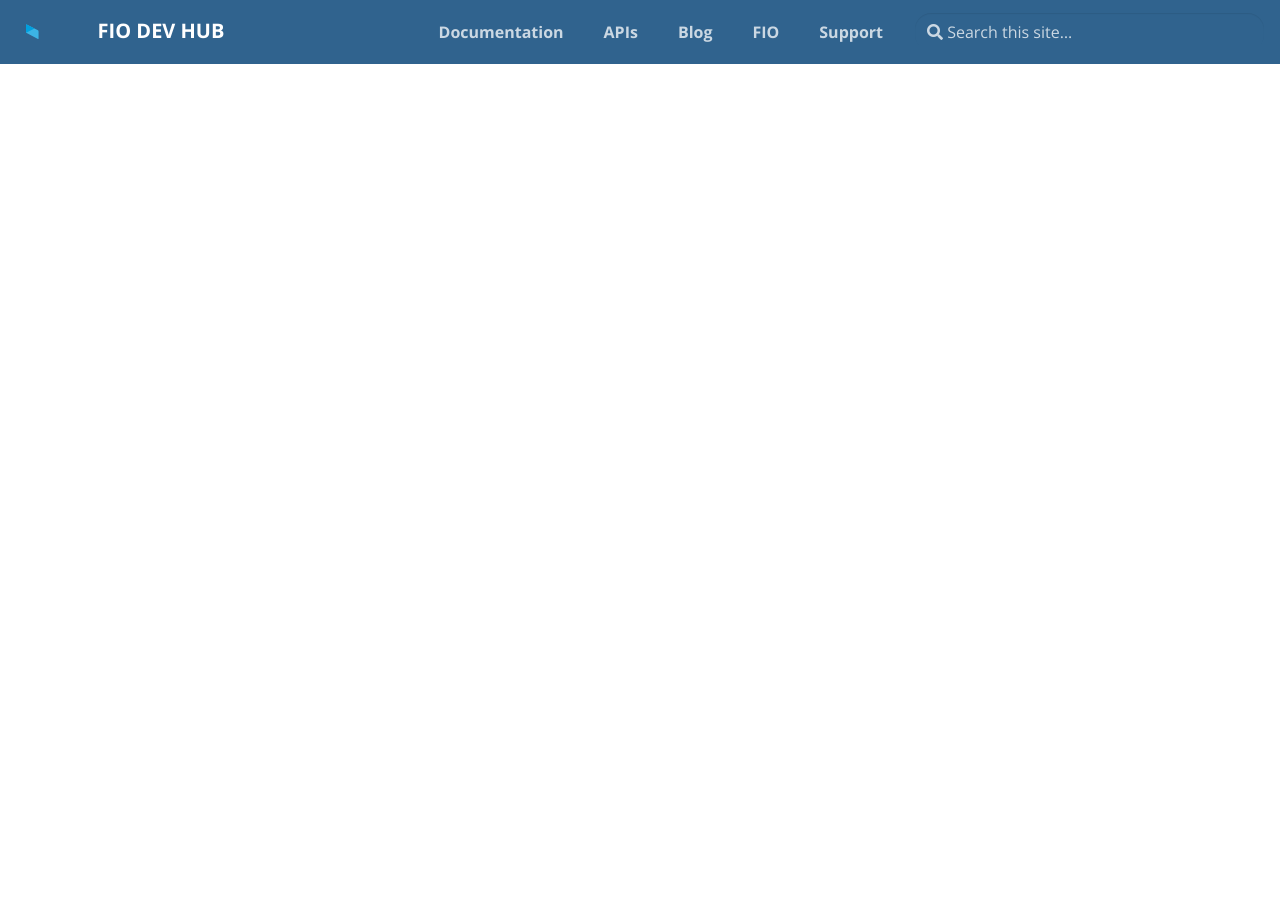
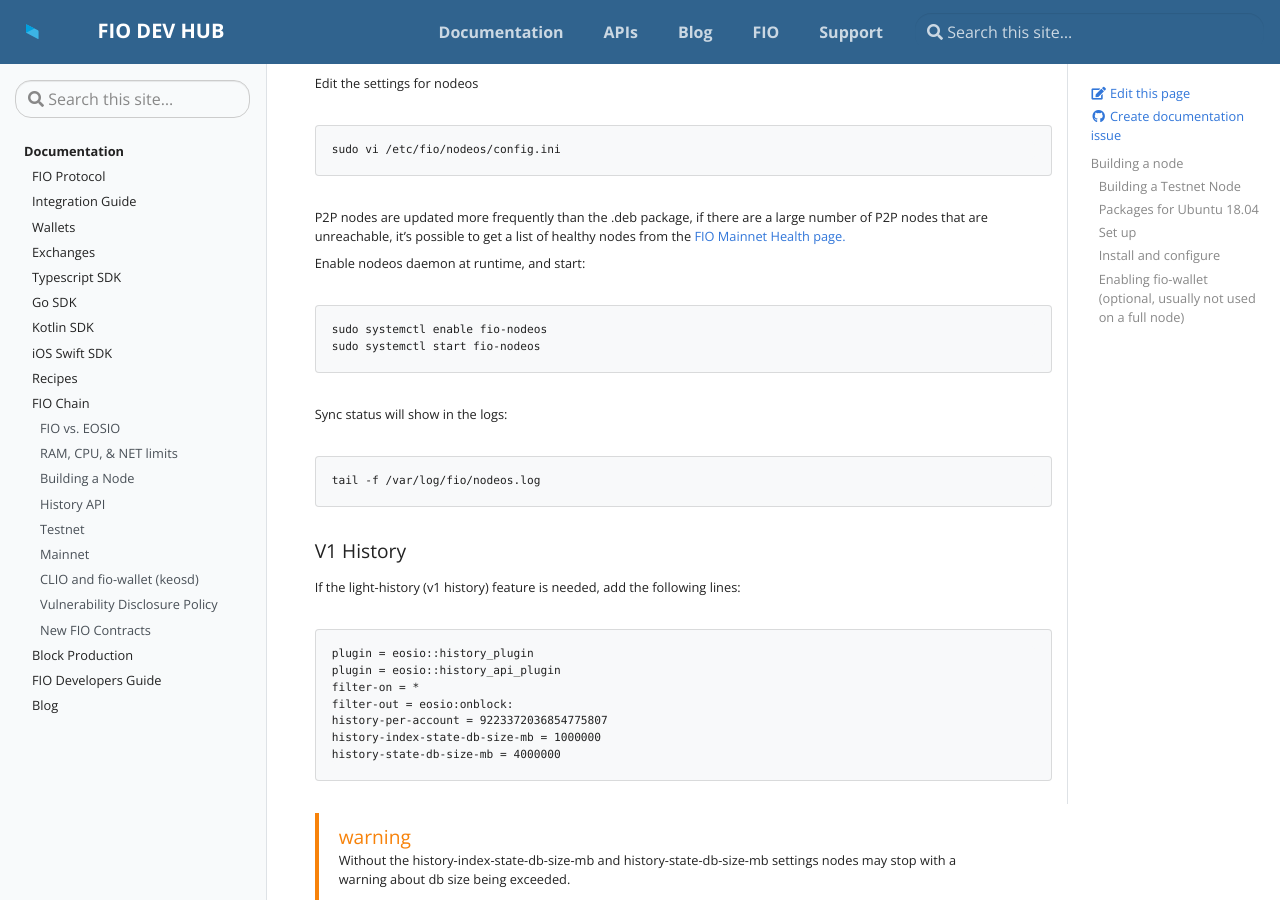
Before and after one commit to fioprotocol/fio-devhub, a Jekyll site: the page built from _docs/chain/node-build.md, in a window 1280 px wide and 900 px high, scrolled down 1240 px. Built offline with Jekyll 4.4.1, drawn with Linux system fonts in a browser that asks for light colours; some of the changed text lies outside the part shown.

Commit message:
Added initial build node documentation

````diff
--- a/_data/toc.yml
+++ b/_data/toc.yml
@@ -110,13 +110,13 @@
           url: "docs/chain/resources"
         - title: Building a Node
           url: "docs/chain/node-build"
-        - title: History Node
+        - title: History API
           url: "docs/chain/node-history"
         - title: Testnet
           url: "docs/chain/testnet"
         - title: Mainnet
           url: "docs/chain/mainnet"
-        - title: CLIO
+        - title: CLIO and fio-wallet (keosd)
           url: "docs/chain/clio"
         - title: Vulnerability Disclosure Policy
           url: "docs/chain/disclosure"
--- a/_docs/chain/node-build.md
+++ b/_docs/chain/node-build.md
@@ -3,16 +3,98 @@ title: Building a node
 description: Building a node
 ---
 # Building a node
-## Packages for ubuntu 18.04
+
+There are a number of paths to set up a FIO Node. This guide walks through several paths for different types of users.
+
+## Building a Testnet Node
+
+### Packages for Ubuntu 18.04
 
 These are designed for quickly bringing up a node, and have systemd integration, logrotate, apparmor, compsec enabled, and have reasonable defaults in the config. They differ greatly from the packages Block One provides for eosio, so at least one of the block producers are maintaining another set of packages that more closely match what block one provides. Inquire in the FIO Mainnet channel to get information.
 
 * Official releases: <https://github.com/fioprotocol/fio/releases>{:target="_blank"} (not all releases have .deb files since they are primarily contract updates)
 * Quick setup example: <https://github.com/fioprotocol/fio.package/tree/master/deb#distribution>{:target="_blank"}
 
-## CryptoLions from-source build instructions
+### Set up
 
-(note: their .deb files are out of date)
+The FIO GPG signing key is available on keybase:
+```
+curl -s 'https://keybase.io/fiosec/pgp_keys.asc?fingerprint=0cfee764b06d009f7574a253c0e61f8441b6aad4' | gpg --import
+```
 
-* <https://github.com/fioprotocol/fio.start#12-fio—installing-from-sources>{:target="_blank"}
-* Until the greymass history patch is merged into the mainstream release, a seperate branch is available
+Releases can be pulled either from the [Github release page](https://github.com/fioprotocol/fio/releases) or the latest version is available at the following URLs:
+```
+curl -sO https://bin.fioprotocol.io/mainnet/fioprotocol-3.0.x-latest-ubuntu-18.04-amd64.deb
+curl -sO https://bin.fioprotocol.io/mainnet/fioprotocol-3.0.x-latest-ubuntu-18.04-amd64.deb.asc
+```
+
+ Signature verification:
+```
+gpg --verify fioprotocol-3.0.x-latest-ubuntu-18.04-amd64.deb.asc fioprotocol-3.0.x-latest-ubuntu-18.04-amd64.deb
+```
+
+Should result in output similar to:
+```
+gpg: Signature made Thu 27 Aug 2020 08:22:06 PM UTC
+gpg:                using RSA key 0CFEE764B06D009F7574A253C0E61F8441B6AAD4
+gpg: Good signature from "FIO Security <security@fio.foundation>" [unknown]
+gpg: WARNING: This key is not certified with a trusted signature!
+gpg:          There is no indication that the signature belongs to the owner.
+Primary key fingerprint: 0CFE E764 B06D 009F 7574  A253 C0E6 1F84 41B6 AAD4
+```
+
+### Install and configure
+
+```
+sudo apt install ./fioprotocol-3.0.x-latest-ubuntu-18.04-amd64.deb
+```
+
+Edit the settings for nodeos
+```
+sudo vi /etc/fio/nodeos/config.ini
+```
+
+P2P nodes are updated more frequently than the .deb package, if there are a large number of P2P nodes that are unreachable, it's possible to get a list of healthy nodes from the [FIO Mainnet Health page.](https://health.fioprotocol.io/)
+
+Enable nodeos daemon at runtime, and start:
+```
+sudo systemctl enable fio-nodeos
+sudo systemctl start fio-nodeos
+```
+
+Sync status will show in the logs:
+```
+tail -f /var/log/fio/nodeos.log
+```
+
+#### V1 History
+
+If the light-history (v1 history) feature is needed, add the following lines:
+
+```
+plugin = eosio::history_plugin
+plugin = eosio::history_api_plugin
+filter-on = *
+filter-out = eosio:onblock:
+history-per-account = 9223372036854775807
+history-index-state-db-size-mb = 1000000
+history-state-db-size-mb = 4000000
+```
+
+{% include alert.html type="warning" content="Without the history-index-state-db-size-mb and history-state-db-size-mb settings nodes may stop with a warning about db size being exceeded." %}
+
+{% include alert.html type="info" content="The `history-per-account` setting will truncate the number of actions stored for an account Given the number of potential internal-actions called in each trace, it may be desirable to decrease this number if the history indexes become too large. Otherwise, keeping it at the max is recommended." %}
+
+### Enabling fio-wallet (optional, usually not used on a full node)
+
+Most users won't need to run the fio-wallet (keosd) wallet, which can set to run as a system-controlled daemon running under apparmor confinement, or as a dynamically launched daemon for each user when using the `clio wallet ...` commands.
+
+To enable keosd daemon at boot time, running under the `fio` account, and then start the daemon:
+```
+sudo systemctl enable fio-keosd
+sudo systemctl start fio-keosd
+```
+
+When running under systemctl, the wallet files will be located in `/var/lib/fio/eosio-wallet/fio-wallet` (the location can be changed in `/var/lib/fio/eosio-wallet/config.ini`, but when starting via systemd apparmor will confine the daemon, possibly causing problems with file permissions.)
+
+When dynamically launched via clio commands the wallet will default to `$HOME/eosio-wallet`
````
Also changed, not shown: _docs/chain/clio.md (+2 -2 lines), _docs/chain/node-history.md (+4 -22 lines), _docs/chain/resources.md (+0 -5 lines).
